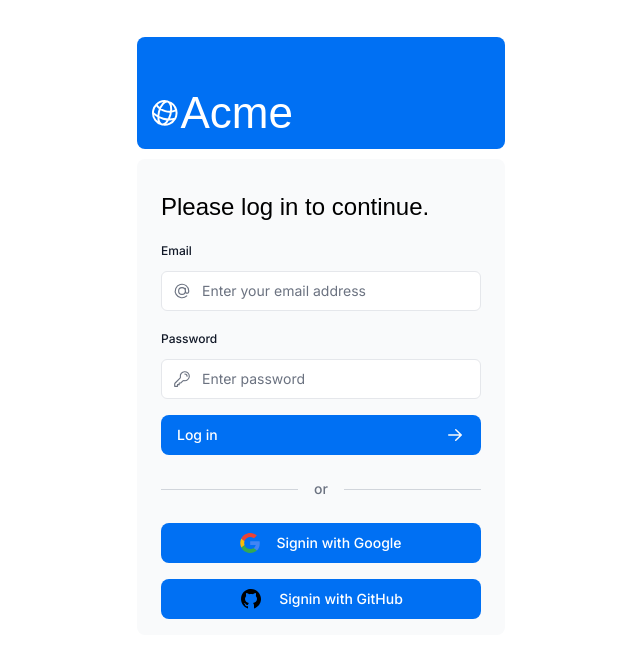
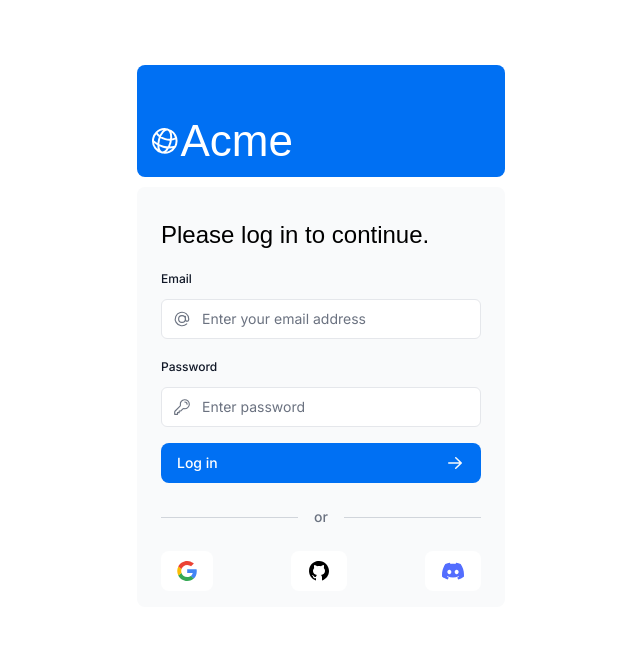
Before and after one commit to oksanaVlasenko/nextjs-dashboard, a Next.js app: page /login in a window 1280 px wide. Shown: the top 658 px of the page, without its empty margins (319-959 px from the left). Built offline with nearby package versions, Linux system fonts and the light colour scheme; no server answers; a web font is replaced by a local one.

Commit message:
added discord auth

```diff
--- a/app/login/page.tsx
+++ b/app/login/page.tsx
@@ -4,6 +4,7 @@ import { Suspense } from 'react';
 import { Metadata } from 'next';
 import SignInGoogle from '../ui/signin-google';
 import SignInGithub from '../ui/signin-github';
+import SignInDiscord from '../ui/signin-discord';
 
 export const metadata: Metadata = {
   title: 'Login',
@@ -25,9 +26,15 @@ export default function LoginPage() {
 
             <Divider text="or" />
 
-            <SignInGoogle />
+            <div className='flex flex-row justify-between'>
+              <SignInGoogle />
 
-            <SignInGithub />
+              <SignInGithub />
+
+              <SignInDiscord />
+            </div>
+
+
           </div>
 
         </Suspense>
--- a/app/ui/button.tsx
+++ b/app/ui/button.tsx
@@ -17,3 +17,17 @@ export function Button({ children, className, ...rest }: ButtonProps) {
     </button>
   );
 }
+
+export function WhiteButton({ children, className, ...rest }: ButtonProps) {
+  return (
+    <button
+      {...rest}
+      className={clsx(
+        'flex h-10 items-center rounded-lg bg-white px-4 text-sm font-medium text-blue-500 transition-colors hover:bg-blue-200 focus-visible:outline focus-visible:outline-2 focus-visible:outline-offset-2 focus-visible:outline-blue-500 active:bg-blue-600 aria-disabled:cursor-not-allowed aria-disabled:opacity-50',
+        className,
+      )}
+    >
+      {children}
+    </button>
+  );
+}
--- /dev/null
+++ b/app/ui/signin-discord.tsx
@@ -0,0 +1,32 @@
+
+import { signIn } from "@/auth"
+import { JSX, SVGProps } from "react"
+import { WhiteButton } from "./button"
+
+export default function SignInDiscord() {
+  return (
+    <form
+      action={async () => {
+        "use server"
+        await signIn("discord")
+      }}
+    >
+      <WhiteButton className="w-full justify-center">
+        <DiscordLogo />
+      </WhiteButton>
+    </form>
+  )
+}
+
+const DiscordLogo = (props: JSX.IntrinsicAttributes & SVGProps<SVGSVGElement>) => (
+  <svg
+    xmlns="http://www.w3.org/2000/svg"
+    width="24"
+    height="24"
+    x="0px" y="0px"
+    viewBox="0 0 48 48"
+    {...props}
+  >
+    <path fill="#536dfe" d="M39.248,10.177c-2.804-1.287-5.812-2.235-8.956-2.778c-0.057-0.01-0.114,0.016-0.144,0.068	c-0.387,0.688-0.815,1.585-1.115,2.291c-3.382-0.506-6.747-0.506-10.059,0c-0.3-0.721-0.744-1.603-1.133-2.291	c-0.03-0.051-0.087-0.077-0.144-0.068c-3.143,0.541-6.15,1.489-8.956,2.778c-0.024,0.01-0.045,0.028-0.059,0.051	c-5.704,8.522-7.267,16.835-6.5,25.044c0.003,0.04,0.026,0.079,0.057,0.103c3.763,2.764,7.409,4.442,10.987,5.554	c0.057,0.017,0.118-0.003,0.154-0.051c0.846-1.156,1.601-2.374,2.248-3.656c0.038-0.075,0.002-0.164-0.076-0.194	c-1.197-0.454-2.336-1.007-3.432-1.636c-0.087-0.051-0.094-0.175-0.014-0.234c0.231-0.173,0.461-0.353,0.682-0.534	c0.04-0.033,0.095-0.04,0.142-0.019c7.201,3.288,14.997,3.288,22.113,0c0.047-0.023,0.102-0.016,0.144,0.017	c0.22,0.182,0.451,0.363,0.683,0.536c0.08,0.059,0.075,0.183-0.012,0.234c-1.096,0.641-2.236,1.182-3.434,1.634	c-0.078,0.03-0.113,0.12-0.075,0.196c0.661,1.28,1.415,2.498,2.246,3.654c0.035,0.049,0.097,0.07,0.154,0.052	c3.595-1.112,7.241-2.79,11.004-5.554c0.033-0.024,0.054-0.061,0.057-0.101c0.917-9.491-1.537-17.735-6.505-25.044	C39.293,10.205,39.272,10.187,39.248,10.177z M16.703,30.273c-2.168,0-3.954-1.99-3.954-4.435s1.752-4.435,3.954-4.435	c2.22,0,3.989,2.008,3.954,4.435C20.658,28.282,18.906,30.273,16.703,30.273z M31.324,30.273c-2.168,0-3.954-1.99-3.954-4.435	s1.752-4.435,3.954-4.435c2.22,0,3.989,2.008,3.954,4.435C35.278,28.282,33.544,30.273,31.324,30.273z"></path>
+  </svg>
+)
--- a/app/ui/signin-github.tsx
+++ b/app/ui/signin-github.tsx
@@ -1,7 +1,7 @@
 
 import { signIn } from "@/auth"
 import { JSX, SVGProps } from "react"
-import { Button } from "./button"
+import { WhiteButton } from "./button"
 
 export default function SignInGithub() {
   return (
@@ -11,10 +11,9 @@ export default function SignInGithub() {
         await signIn("github")
       }}
     >
-      <Button className="mt-4 w-full justify-center ">
-        <GithubLogo className='mr-4'/>
-        Signin with GitHub
-      </Button>
+      <WhiteButton className="w-full justify-center ">
+        <GithubLogo />
+      </WhiteButton>
     </form>
   )
 }
--- a/app/ui/signin-google.tsx
+++ b/app/ui/signin-google.tsx
@@ -1,6 +1,6 @@
 
 import { auth, signIn } from "@/auth"
-import { Button } from "./button"
+import { WhiteButton } from "./button"
 import { JSX, SVGProps } from "react"
 
 export default async function SignInGoogle() {
@@ -14,10 +14,9 @@ export default async function SignInGoogle() {
         await signIn("google")
       }}
     >
-      <Button className="mt-4 w-full justify-center ">
-        <GoogleLogo className='mr-4'/>
-        Signin with Google
-      </Button>
+      <WhiteButton className="w-full justify-center ">
+        <GoogleLogo />
+      </WhiteButton>
     </form>
   )
 }
--- a/auth.ts
+++ b/auth.ts
@@ -8,6 +8,7 @@ import bcrypt from 'bcrypt';
 import GoogleProvider from "next-auth/providers/google";
 import Google from "next-auth/providers/google"
 import GithubProviver from "next-auth/providers/github"
+import DiscordProviver from "next-auth/providers/discord"
 
 async function getUser(email: string): Promise<User | undefined> {
   try {
@@ -22,6 +23,10 @@ async function getUser(email: string): Promise<User | undefined> {
 export const { handlers, auth, signIn, signOut } = NextAuth({
   ...authConfig,
   providers: [
+    DiscordProviver({
+      clientId: process.env.AUTH_DISCORD_ID!,
+      clientSecret: process.env.AUTH_DISCORD_SECRET!,
+    }),
     GithubProviver({
       clientId: process.env.AUTH_GITHUB_ID!,
       clientSecret: process.env.AUTH_GITHUB_SECRET!,
```
Also changed, not shown: app/discord-icon-svgrepo-com.svg (added).
